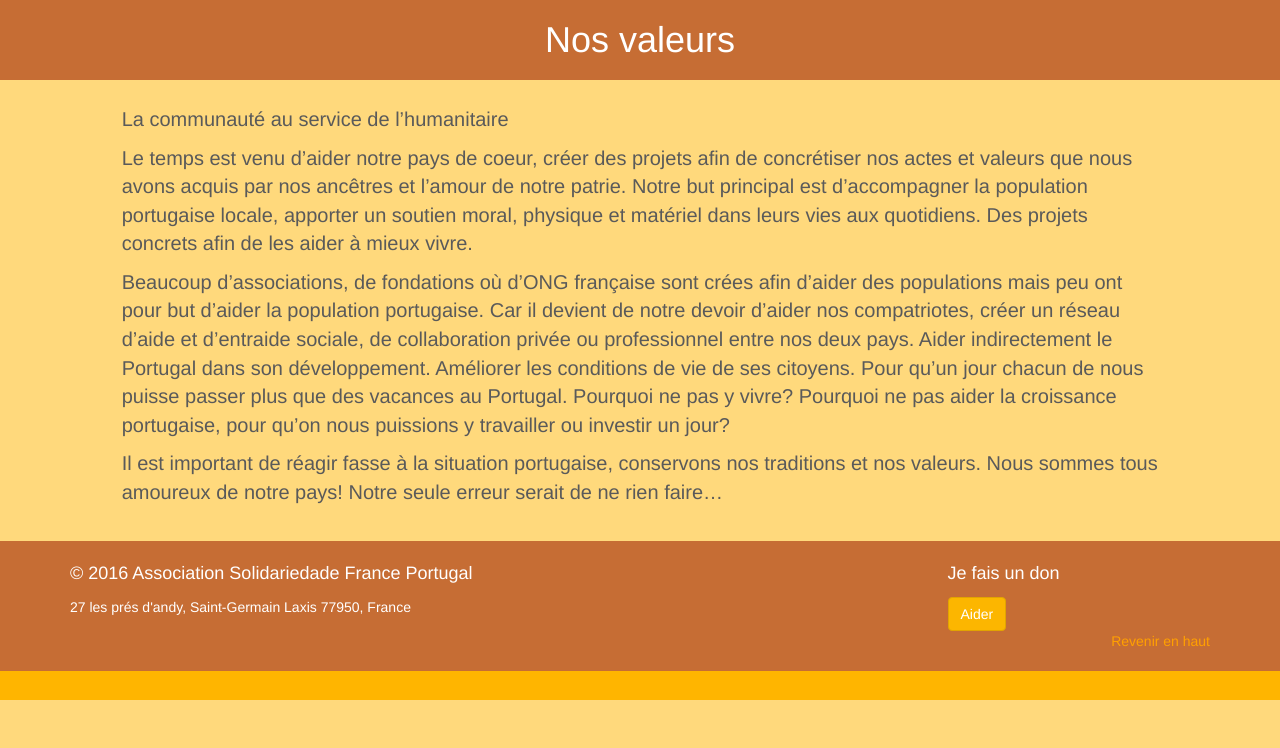
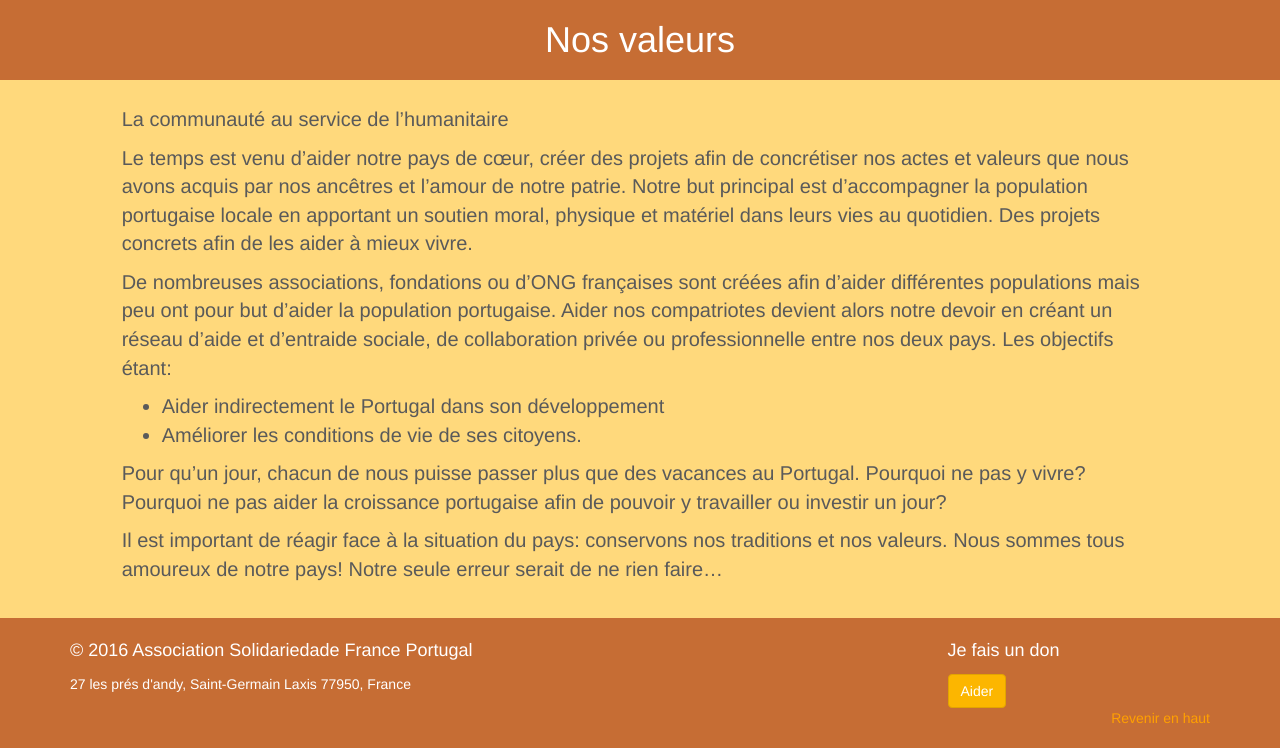
Before and after one commit to ZuluPro/solidariedade, a Django app: page /values in a window 1280 px wide. Shown: the part 100-848 px from the top of the page. Before the commit the page ends 800 px from the top, so only its background shows below. Run offline with Django 3.2, Linux system fonts and the light colour scheme; some libraries are stand-ins or nearby versions.

Commit message:
Fix typos

```diff
--- a/solidaridade/showcase/templates/history.html
+++ b/solidaridade/showcase/templates/history.html
@@ -11,9 +11,9 @@
         <p><i><big>{% trans "Au départ, il y a les racines, l’attachement pour son pays, son histoire et son peuple. Et un jour, l’espoir d’un meilleur lendemain pour eux, pour nous tous." %}</big></i></p>
         <p class="pull-right">{% trans "Angélique DA COSTA, présidente de Solidariedade" %}</p>
       <br><br>
-      <h3>{% trans "2016: A.S.F.P est lancé!" %}</h3>
+      <h3>{% trans "2016: A.S.F.P est lancée!" %}</h3>
       <p>
-      {% trans "Solidariedade France Portugal est une association française née d’une initiative humanitaire et solidaire. Les premières actions de l’association se concentrent sur l’aide à la population locale et un soutien aux personnes les plus démunies dans les régions nord du Portugal." %}
+      {% trans "Solidariedade France Portugal est une association française née d’une initiative humanitaire et solidaire. Les premières actions de l’association se concentrent sur l’aide à la population locale et un soutien aux personnes les plus démunies dans les régions du nord du Portugal." %}
       </p>
       <center>
       <img src="{% static "img/logo.png" %}" height="300px" align="middle">
--- a/solidaridade/showcase/templates/showcase/_family.html
+++ b/solidaridade/showcase/templates/showcase/_family.html
@@ -1,4 +1,4 @@
-<p>Sans elle la vie n’est rien. Il est donc de notre devoir de l’aider à se construire et a avancer malgré les difficultés interne du Portugal.</p>
+<p>Sans elle la vie n’est rien. Il est donc de notre devoir de l’aider à se construire et à avancer malgré les difficultés interne du Portugal.</p>
 <p>Avec son faible taux de natalité, un solde migratoire négatif et l'augmentation constante du nombre de morts (plus de 100.000 personnes tous les ans) le pays traverse une crise démographique importante. Depuis 2011, le pays perd 55 000 Portugais par an. De quoi alarmer des économistes comme Carole Pereira Da Silva, qui déclare dans Diário de Notícias: “Il ne peut y avoir de reprise économique stable si toute la population, âgée de 15 à 64 ans, fuit le pays […] La crise que nous traversons est plus grave que celle des années 60. A l'époque, les migrants étaient majoritairement des ouvriers non qualifiés. Ils envoyaient l'argent qu'ils gagnaient au Portugal. Maintenant, nous perdons essentiellement des jeunes diplômés qui partent travailler et faire leur vie dans d'autres pays européens. Ces pays n'ont pas dépensé un centime pour leur éducation et aujourd'hui ils en récoltent tous les fruits.</p>
 
 <small>Source: <a href="http://fr.myeurop.info/2013/10/31/chiffre-du-jour-le-portugal-se-vide-de-sa-population-12507">Ludovic Clerima (Paris) Myeurop.info, Jeu, 31/10/2013 - 13:49</a></small>
--- a/solidaridade/showcase/templates/showcase/_fragiles.html
+++ b/solidaridade/showcase/templates/showcase/_fragiles.html
@@ -1,6 +1,6 @@
-<p>Les personnes rencontrant des problèmes physiques et mentales sont nombreuses au Portugal. C’est pourquoi l’association à également pour but de les accompagner dans leurs vies de tous les jours.</p>
+<p>Les personnes rencontrant des problèmes physiques et mentaux sont nombreuses au Portugal. C’est pourquoi l’association a également pour but de les accompagner dans leurs vies de tous les jours.</p>
 
-<p>Principaux problèmes rencontrées par les personnes fragiles au Portugal:</p>
+<p>Principaux problèmes rencontrés par les personnes fragiles au Portugal:</p>
 <p>Il existe près d’un million de personnes avec un handicap, elles sont les plus exclues.</p>
 <p>Un grand nombre de personnes avec un handicap vit isolée, sans possibilités de sortir de chez soi ou de se déplacer sur la voie publique.</p>
 <p>Le taux de chômage des personnes handicapées est plus élevé que les autres.</p>
--- a/solidaridade/showcase/templates/values.html
+++ b/solidaridade/showcase/templates/values.html
@@ -8,13 +8,15 @@
 <div class="container-light container-fluid">
   <div class="row">
     <div class="col-md-10 col-md-offset-1">
-      <p>
-      {% trans "La communauté au service de l’humanitaire" %}
-      </p>
-      <p>
-      {% blocktrans %}Le temps est venu d’aider notre pays de coeur, créer des projets afin de concrétiser nos actes et valeurs que nous avons acquis par nos ancêtres et l’amour de notre patrie.  Notre but principal est d’accompagner la population portugaise locale, apporter un soutien moral, physique et matériel dans leurs vies aux quotidiens. Des projets concrets afin de les aider à mieux vivre.{% endblocktrans %}</p>
-      <p>{% blocktrans %}Beaucoup d’associations, de fondations où d’ONG française sont crées afin d’aider des populations mais peu ont pour but d’aider la population portugaise. Car il devient de notre devoir d’aider nos compatriotes, créer un réseau d’aide et d’entraide sociale, de collaboration privée ou professionnel entre nos deux pays. Aider indirectement le Portugal dans son développement. Améliorer les conditions de vie de ses citoyens. Pour qu’un jour chacun de nous puisse passer plus que des vacances au Portugal. Pourquoi ne pas y vivre? Pourquoi ne pas aider la croissance portugaise, pour qu’on nous puissions y travailler ou investir un jour?{% endblocktrans %}</p>
-      <p>{% blocktrans %}Il est important de réagir fasse à la situation portugaise, conservons nos traditions et nos valeurs. Nous sommes tous amoureux de notre pays! Notre seule erreur serait de ne rien faire… {% endblocktrans %}</p>
+      <p>{% trans "La communauté au service de l’humanitaire" %}</p>
+      <p>{% blocktrans %}Le temps est venu d’aider notre pays de cœur, créer des projets afin de concrétiser nos actes et valeurs que nous avons acquis par nos ancêtres et l’amour de notre patrie. Notre but principal est d’accompagner la population portugaise locale en apportant un soutien moral, physique et matériel dans leurs vies au quotidien. Des projets concrets afin de les aider à mieux vivre.{% endblocktrans %}</p>
+      <p>{% blocktrans %}De nombreuses associations, fondations ou d’ONG françaises sont créées afin d’aider différentes populations mais peu ont pour but d’aider la population portugaise. Aider nos compatriotes devient alors notre devoir en créant un réseau d’aide et d’entraide sociale, de collaboration privée ou professionnelle entre nos deux pays. Les objectifs étant:{% endblocktrans %}</p>
+      <ul>
+       <li>{% blocktrans %}Aider indirectement le Portugal dans son développement{% endblocktrans %}</li>
+       <li>{% blocktrans %}Améliorer les conditions de vie de ses citoyens.{% endblocktrans %}</li>
+      </ul>
+      <p>{% blocktrans %}Pour qu’un jour, chacun de nous puisse passer plus que des vacances au Portugal. Pourquoi ne pas y vivre? Pourquoi ne pas aider la croissance portugaise afin de pouvoir y travailler ou investir un jour?{% endblocktrans %}</p>
+      <p>{% blocktrans %}Il est important de réagir face à la situation du pays: conservons nos traditions et nos valeurs. Nous sommes tous amoureux de notre pays! Notre seule erreur serait de ne rien faire… {% endblocktrans %}</p>
     </div>
   </div>
 </div><!-- /.container -->
```
